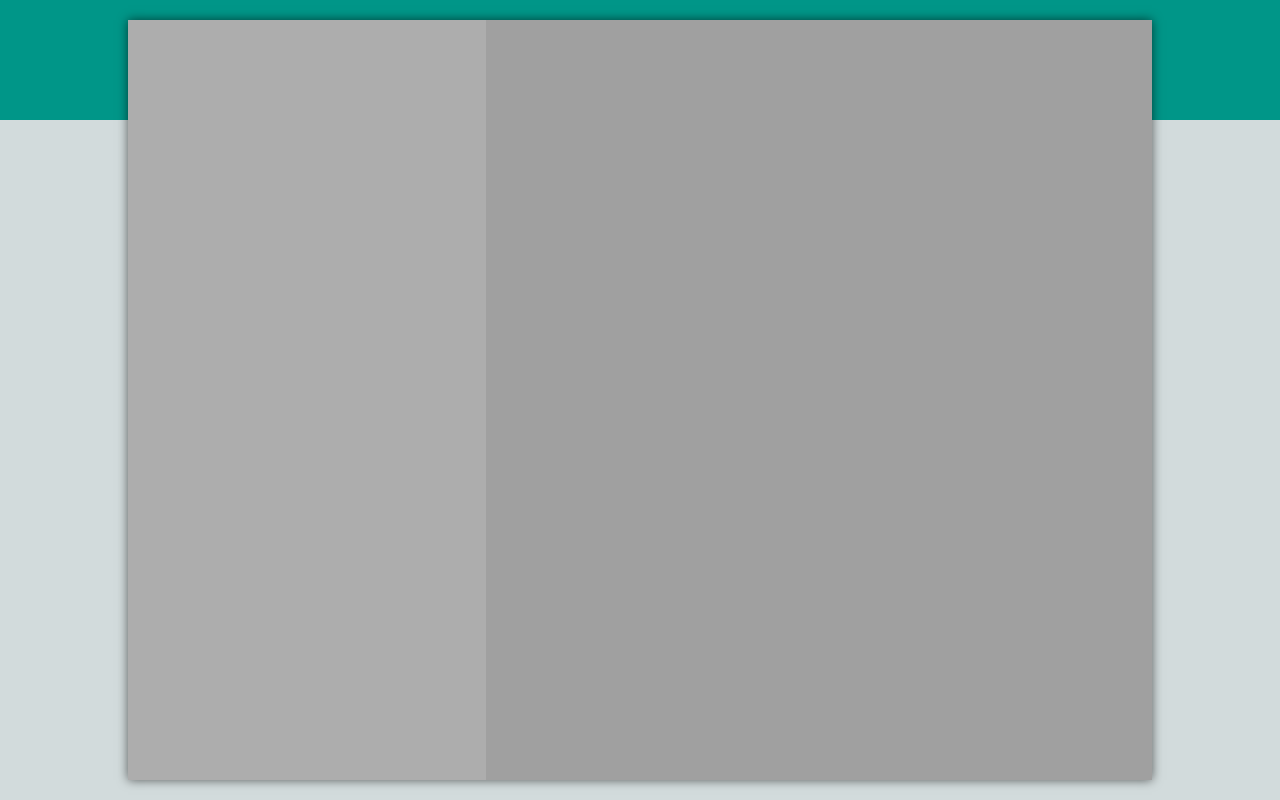
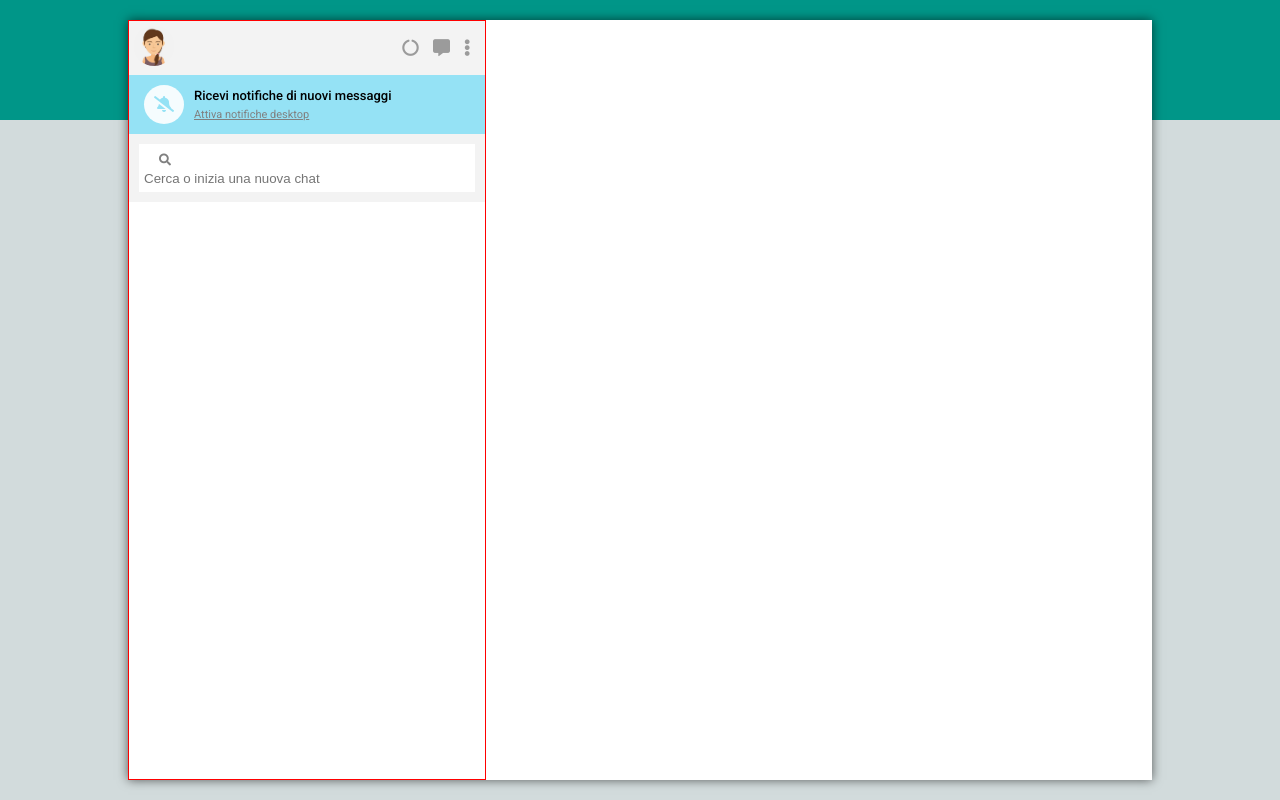
Before and after one commit to NicolaBuomp/js-html-css-boolzap, a plain HTML site: page index.html in a window 1280 px wide. Drawn offline with Linux system fonts and the light colour scheme.

Commit message:
Input text

```diff
--- a/assets/css/main.css
+++ b/assets/css/main.css
@@ -4,7 +4,14 @@
     box-sizing: border-box;
 }
 
+/* UTILITY */
+
+.sub-text {
+    color: rgb(180, 180, 180);
+}
+
 body {
+    font-family: 'Roboto', sans-serif;
     display: flex;
     justify-content: center;
     align-items: center;
@@ -27,14 +34,104 @@ body {
     box-shadow: 0px 0px 10px 0px rgba(0,0,0,0.6);
 }
 
-.side{
+#app-left{
     width: 35%;
     height: 100%;
-    background-color: #adadad;
+    border: 1px solid red;
 }
 
-.side-two{
+/***** USER *****/
+
+.top-bar-user{
+    display: flex;
+    justify-content: space-between;
+    align-items: center;
+    background-color: rgb(243, 243, 243);
+    padding: 5px;
+}
+
+.img-user img{
+    height: 40px;
+    border-radius: 50%;
+}
+
+.icon-user i{
+    margin-right:10px;
+    font-size:17px;
+    color:rgb(155, 155, 155);
+}
+
+/***** Notifiche *****/
+
+.notification{
+    padding: 10px;
+    display: flex;
+    align-items: center;
+    background-color: rgb(149, 226, 245);
+}
+
+.icon-noti{
+    margin-left:5px;
+    padding:10px;
+    border-radius:50%;
+    background-color: rgba(255, 255, 255, .9);
+}
+
+.icon-noti i{
+    color: rgb(149, 226, 245);
+    font-size: 16px;
+}
+
+.noti-text{
+    margin-left:10px;
+}
+
+.noti-text p{
+    font-size:13px;
+    font-weight:500;
+}
+
+.noti-text a{
+    color:grey;
+    font-size:11px;
+}
+
+/***** Input chat *****/
+
+.input-text{
+    padding:10px;
+    background-color: rgb(243, 243, 243);
+}
+
+.icon-input-text{
+    padding:5px;
+    background-color: #fff;
+}
+
+.icon-input-text i {
+    font-size: 12px;
+    color: grey;
+    padding: 0 15px;
+}
+
+.icon-input-text .input-chat{
+    border: none;
+    width: 340px;
+    height: 100%;
+    max-width: 100%;
+}
+
+
+
+
+
+
+
+
+
+
+
+#app-right{
     width: 65%;
     height: 100%;
-    background-color: #a0a0a0;
 }
--- a/index.html
+++ b/index.html
@@ -6,20 +6,56 @@
     <!-- link CSS -->
     <link rel="stylesheet" href="assets/css/main.css">
     <!-- link FONT -->
-
+    <link rel="stylesheet" href="https://fonts.googleapis.com/css2?family=Roboto:wght@400;500;700&display=swap">
     <!-- link CDN -->
-    <link rel="stylesheet" href="">
+    <link rel="stylesheet" href="https://cdnjs.cloudflare.com/ajax/libs/font-awesome/5.12.1/css/all.min.css">
     <title>Whatsapp</title>
 </head>
 <body>
 
     <div class="container">
 
-        <div class="side"></div>
-        <div class="side-two"></div>
+        <section id="app-left">
+
+            <div class="top-bar-user">
+                <div class="img-user">
+                    <img src="assets/img/avatar_io.jpg" alt="mio avatar">
+                </div>
+
+                <div class="icon-user">
+                    <i class="fas fa-circle-notch"></i>
+                    <i class="fas fa-comment-alt"></i>
+                    <i class="fas fa-ellipsis-v"></i>
+                </div>
+
+            </div>
+
+            <div class="notification">
+                <div class="icon-noti">
+                    <i class="fas fa-bell-slash"></i>
+                </div>
+                <div class="noti-text">
+                    <p>Ricevi notifiche di nuovi messaggi</p>
+                    <a class="sub-text" href="#">Attiva notifiche desktop</a>
+                </div>
+            </div>
+
+            <div class="input-text">
+                <div class="icon-input-text">
+                    <i class="fas fa-search"></i>
+                    <input type="text" class="input-chat" placeholder="Cerca o inizia una nuova chat">
+                </div>
+
+            </div>
+
+        </section>
+        <section id="app-right">
+
+        </section>
 
     </div>
 
+    <!-- JS -->
     <script src=""></script>
     <script src="assets/js/main.js"></script>
 
```
